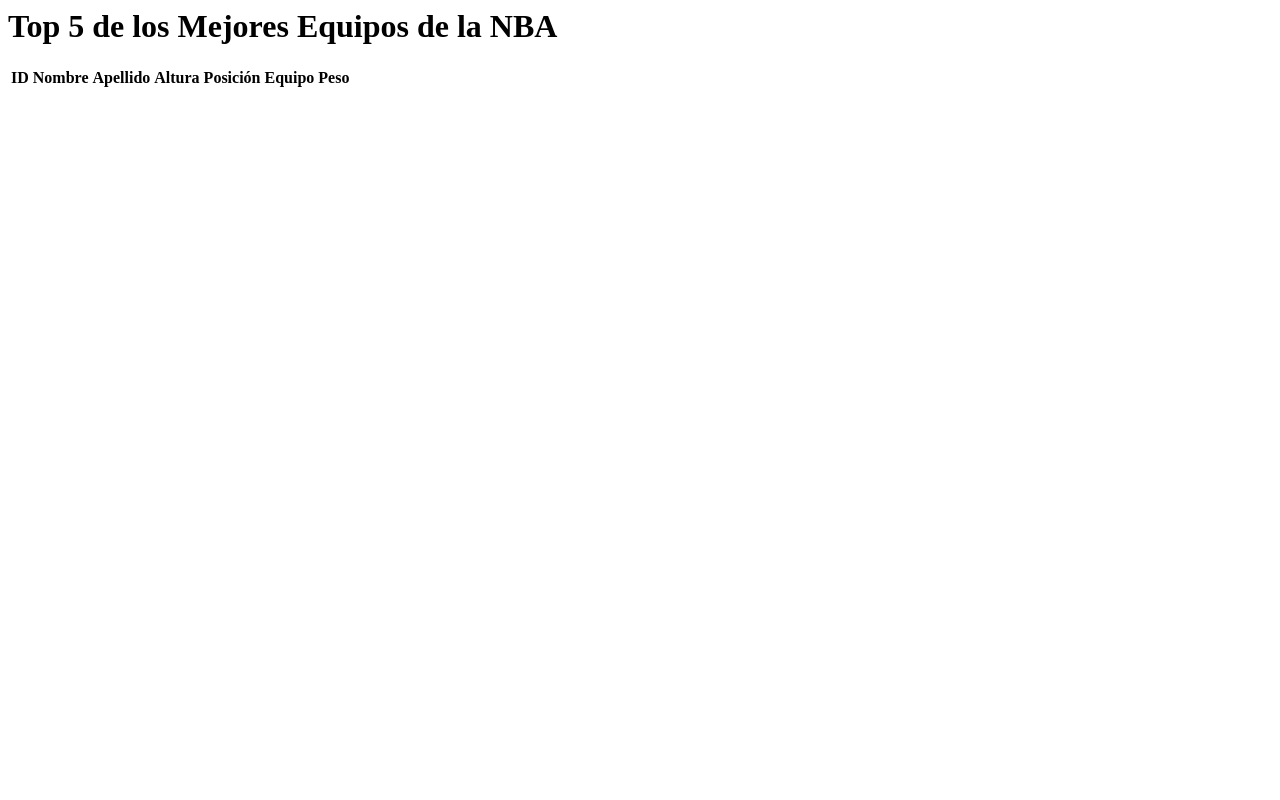
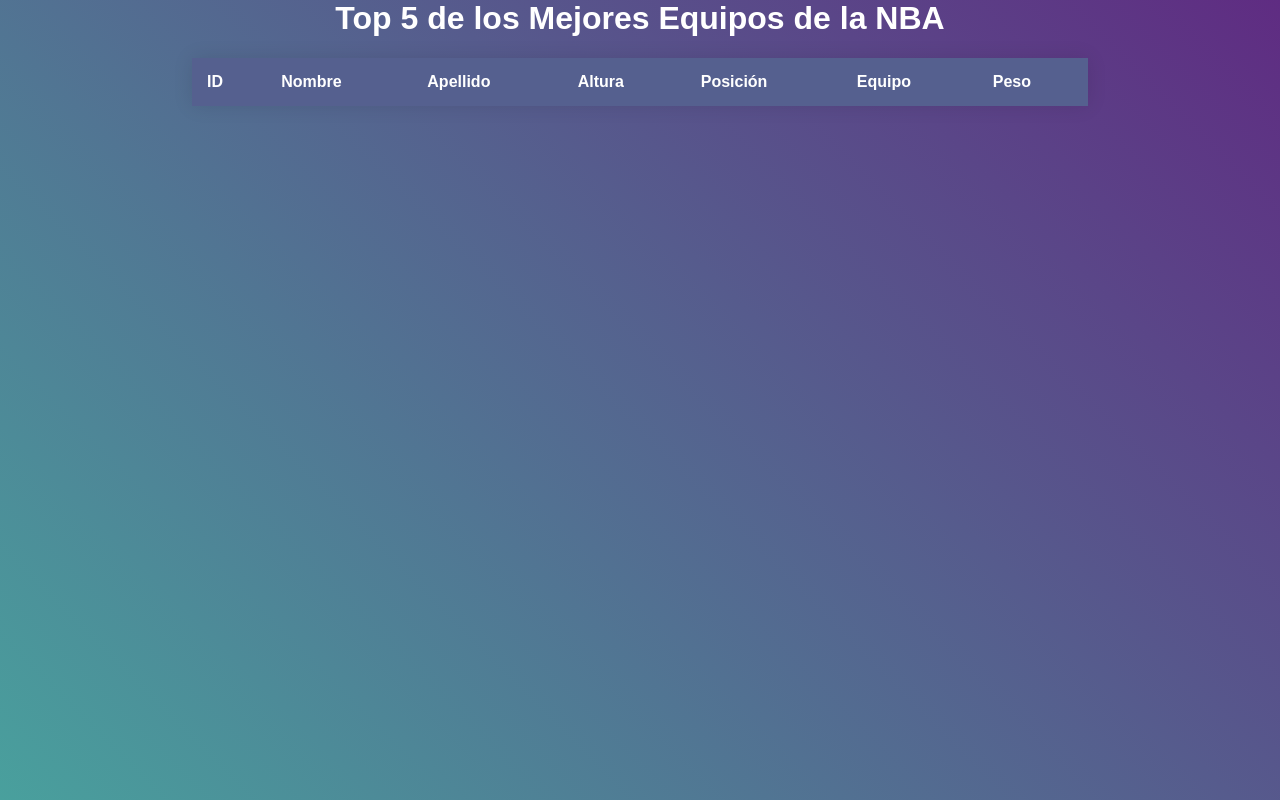
Before and after one commit to JosephYM07/Api-Deportes, a plain HTML site: page equiposNBA.html in a window 1280 px wide. Drawn offline with Linux system fonts and the light colour scheme.

Commit message:
Mejoramiento de seccion basket

```diff
--- a/equiposNBA.html
+++ b/equiposNBA.html
@@ -1,4 +1,5 @@
 <h1>Top 5 de los Mejores Equipos de la NBA</h1>
+<link rel="stylesheet" href="stylenba.css">
     <table>
       <thead>
         <tr>
--- /dev/null
+++ b/stylenba.css
@@ -0,0 +1,64 @@
+body {
+  height: 100%;
+  margin: 0;
+  background: linear-gradient(45deg, #49a09d, #5f2c82);
+  font-family: sans-serif;
+  font-weight: 100;
+}
+
+.container {
+  position: absolute;
+  top: 50%;
+  left: 50%;
+  transform: translate(-50%, -50%);
+}
+
+h1 {
+  text-align: center;
+  color: #fff;
+}
+
+table {
+  width: 70%;
+  margin: 20px auto 0 auto;
+  border-collapse: collapse;
+  overflow: hidden;
+  box-shadow: 0 0 20px rgba(0, 0, 0, 0.1);
+  background: linear-gradient(45deg, #49a09d, #5f2c82);
+  font-family: sans-serif;
+  font-weight: 100;
+}
+
+th,
+td {
+  padding: 15px;
+  background-color: rgba(255, 255, 255, 0.2);
+  color: #fff;
+}
+
+th {
+  text-align: left;
+}
+
+thead th {
+  background-color: #55608f;
+}
+
+tbody tr:hover {
+  background-color: rgba(255, 255, 255, 0.3);
+}
+
+tbody td {
+  position: relative;
+}
+
+tbody td:hover:before {
+  content: "";
+  position: absolute;
+  left: 0;
+  right: 0;
+  top: -9999px;
+  bottom: -9999px;
+  background-color: rgba(255, 255, 255, 0.2);
+  z-index: -1;
+}
```
Also changed, not shown: jugadoresNBA.html (+1 -0 lines).
